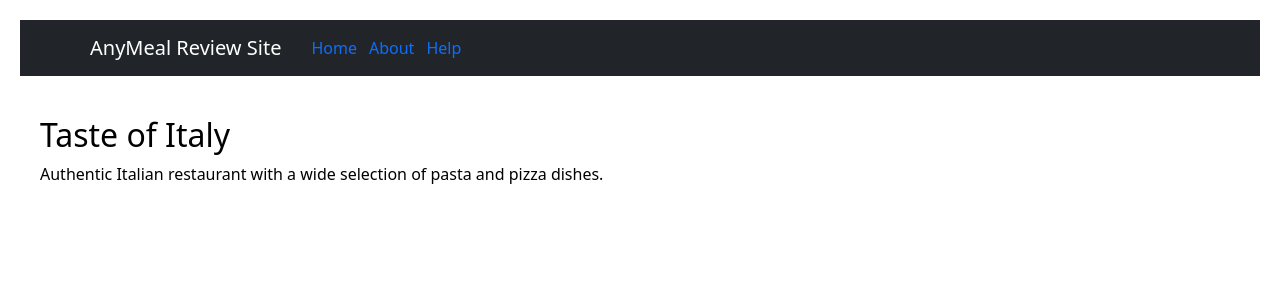
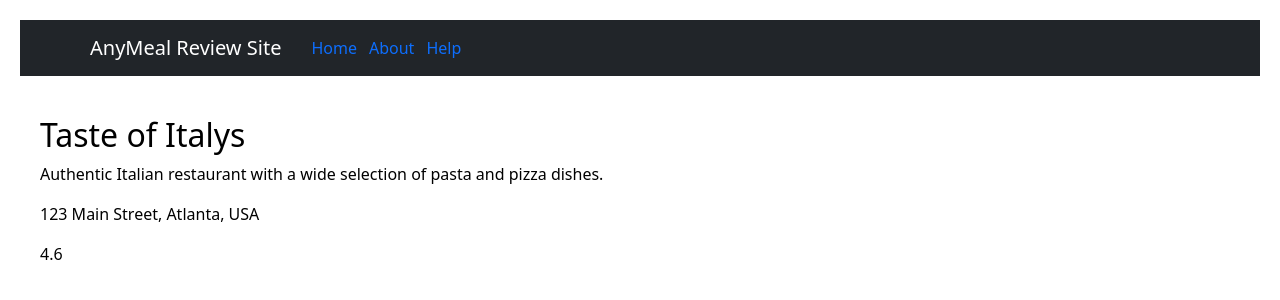
Before and after one commit to rtheFounding/react-app, a React (Create React App) app: page /wingstop in a window 1280 px wide. Shown: the top 300 px of the page. Built offline with nearby package versions, Linux system fonts and the light colour scheme.

Commit message:
Rendered page from router

```diff
--- a/src/App.js
+++ b/src/App.js
@@ -16,11 +16,22 @@ import RootLayout from "./layouts/RootLayout";
 //import Resturants, { resturantLoader } from "./pages/resturants/Resturants";
 import HelpLayout from "./layouts/HelpLayout";
 
+
+
+const data =
+  {
+    "id": 1,
+    "name": "Taste of Italys",
+    "description": "Authentic Italian restaurant with a wide selection of pasta and pizza dishes.",
+    "location": "123 Main Street, Atlanta, USA",
+    "rating": 4.6
+  }
+
 const router = createBrowserRouter(
   createRoutesFromElements(
     <Route path="/" element={<RootLayout />}>
       <Route index element={<Home />} />
-      <Route path="wingstop" element={<ResturantLayout />} />
+      <Route path="wingstop" element={<ResturantLayout data={data} />} />
       <Route path="about" element={<About />} />
       <Route path="help" element={<HelpLayout />}>
         <Route path="faq" element={<Faq />} />
--- a/src/layouts/ResturantsLayout.js
+++ /dev/null
@@ -1,20 +0,0 @@
-import { Outlet } from "react-router-dom";
-
-const data =
-  {
-    "id": 1,
-    "name": "Taste of Italy",
-    "description": "Authentic Italian restaurant with a wide selection of pasta and pizza dishes.",
-    "location": "123 Main Street, Atlanta, USA",
-    "Rating": 4.6
-  }
-
-export default function ResturantLayout() {
-  return (
-    <div className="resturant-layout">
-      <h2>{data.name}</h2>
-      <p> {data.description} </p>
-      <Outlet />
-    </div>
-  );
-}
--- /dev/null
+++ b/src/layouts/ResturantsLayout.jsx
@@ -0,0 +1,22 @@
+import { Outlet } from "react-router-dom";
+
+// const data =
+//   {
+//     "id": 1,
+//     "name": "Taste of Italy",
+//     "description": "Authentic Italian restaurant with a wide selection of pasta and pizza dishes.",
+//     "location": "123 Main Street, Atlanta, USA",
+//     "rating": 4.6
+//   }
+
+export default function ResturantLayout({data}) {
+  return (
+    <div className="resturant-layout">
+      <h2>{data.name}</h2>
+      <p> {data.description} </p>
+      <p> {data.location} </p>
+      <p> {data.rating} </p>
+      <Outlet />
+    </div>
+  );
+}
```
